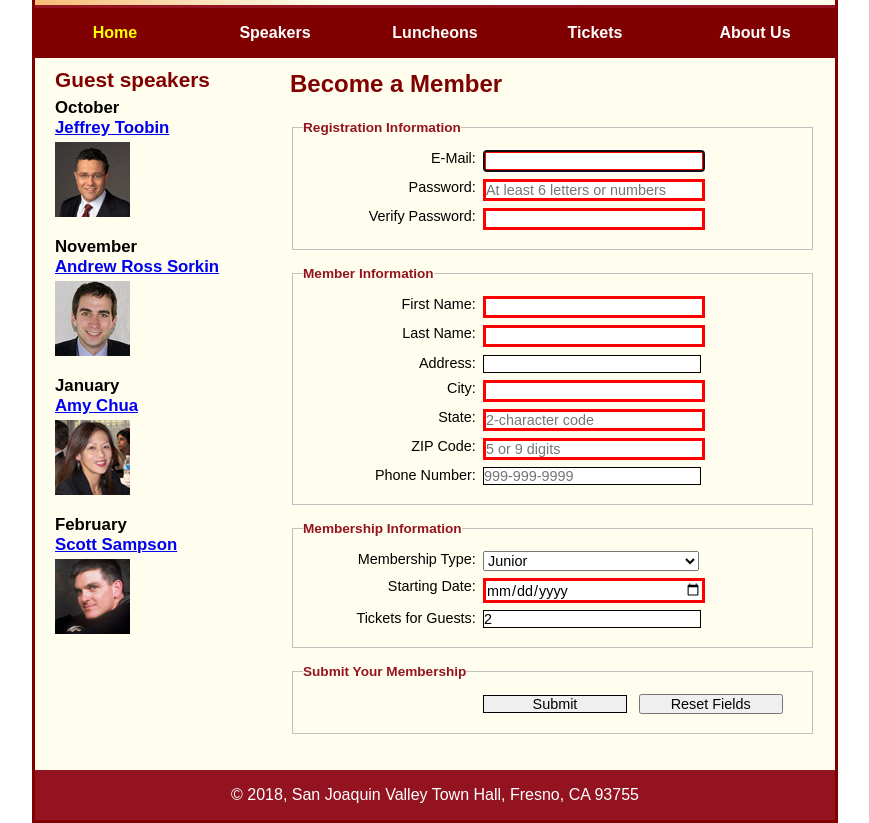
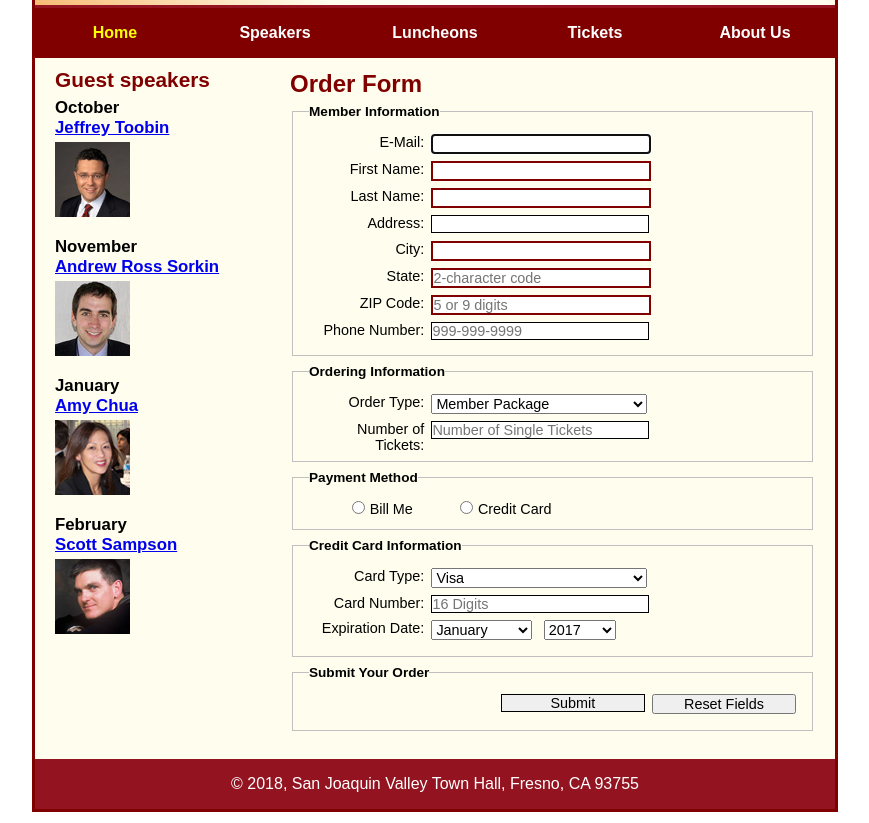
Before and after one commit to mabrjo/hml-matt-calvin, a plain HTML site: page html-css/wk06-assignment-exercise-files/town_hall_3/tickets.html in a window 1280 px wide. Shown: the part 110-933 px from the top of the page, without its empty margins (205-1074 px from the left). Drawn offline with Linux system fonts and the light colour scheme.

Commit message:
finished 13-1 assignment, swapping to have map finish extras

```diff
--- a/html-css/wk06-assignment-exercise-files/town_hall_3/styles/tickets.css
+++ b/html-css/wk06-assignment-exercise-files/town_hall_3/styles/tickets.css
@@ -47,20 +47,37 @@ header img {
 }
 /* the styles for the form */
 fieldset {
-    margin-top: 1em;
-    margin-bottom: 1em;
-    padding-top: .5em;
+    margin-top: 0;
+    margin-bottom: .5em;
+	padding-top: .5em;
+	padding-bottom: .5em;
+	padding-right: 1em;
+	padding-left: 1em;
 }
 legend {
-    color: #931420;
+    color: black;
     font-weight: bold;
     font-size: 85%;
     margin-bottom: .5em;
 }
 label {
     float: left;
-    width: 12em;
+    width: 8em;
     text-align: right;
+}
+#paymentfield label{
+	float:none;
+
+}
+#paymentfield input{
+	width: auto;
+	margin-left: 3em;
+}
+#Month_Exp{
+	width:7em;
+}
+#Year_Exp{
+	width:5em;
 }
 label, input, select {
 	font-size: 90%;
@@ -71,19 +88,21 @@ input, select {
     margin-bottom: .5em;
 }
 input:required, input[required] {
-	border: 3px solid red;
+	border: 2px solid #800000;
 }
 input:valid {
 	border: 1px solid black;
 }
 input:invalid {
 	box-shadow: none;
+	border: 2px solid #800000;
 }
 br {
     clear: both;
 }
 #buttons input {
 	width: 10em;
+	float:right;
 }
 /* the styles for the navigation menu */
 #nav_menu ul {
--- a/html-css/wk06-assignment-exercise-files/town_hall_3/tickets.html
+++ b/html-css/wk06-assignment-exercise-files/town_hall_3/tickets.html
@@ -7,6 +7,35 @@
 	<link rel="shortcut icon" href="images/favicon.ico">
 	<link rel="stylesheet" href="styles/normalize.css">
 	<link rel="stylesheet" href="styles/tickets.css">
+	<script>
+
+	window.rInterval=function(a,b){var c=Date.now,d=window.requestAnimationFrame,e=c(),f,g=function(){c()-e<b||(e+=b,a());f||d(g)};d(g);return{clear:function(){f=1}}};
+window.rtimeOut=function(a,b){var c=Date.now,d=window.requestAnimationFrame,e=c(),f,g=function(){c()-e<b?f||d(g):a()};d(g);return{clear:function(){f=1}}};
+
+
+	var interval1,timeout1;
+window.onload=function(){
+ interval1=window.rInterval(function(){removeResets()},10000);
+ timeout1=window.rtimeOut(function(){console.log('timeout1')},5000);
+}
+
+function removeResets() {
+element = document.querySelectorAll('input');
+	for (i = 0; i < element.length; i++ ) {
+		if (element[i].classList.contains("reset")) {
+			element[i].classList.remove("reset");
+		}
+	}
+}
+function addResets() {
+	element = document.querySelectorAll('input');
+	for (i = 0; i < element.length; i++ ) {
+	 element[i].classList.add("reset");
+	}
+
+}
+
+</script>
 </head>
 
 <body>
@@ -33,23 +62,14 @@
 	</nav>
 	<main>
 		<section>
-			<h1>Become a Member</h1>
+			<h1>Order Form</h1>
     		<form action="register_account.html" method="get"
         		name="registration_form" id="registration_form">
     			<fieldset>
-	        		<legend>Registration Information</legend>
+	        		<legend>Member Information</legend>
 	        		<label for="email">E-Mail:</label>
-	        		<input type="email" name="email" id="email" autofocus required><br>
-	        		<label for="password">Password:</label>
-	        		<input type="password" name="password" id="password" required
-	                   	   placeholder="At least 6 letters or numbers"
-	                   	   pattern="[a-zA-Z0-9]{6,}" title="Must be at least 6 alphanumeric characters"><br>
-	        		<label for="verify">Verify Password:</label>
-	        		<input type="password" name="verify" id="verify" required><br>
-    			</fieldset>
-    			<fieldset>
-        			<legend>Member Information</legend>
-        			<label for="first_name">First Name:</label>
+					<input type="email" name="email" id="email" autofocus required><br>
+					<label for="first_name">First Name:</label>
 					<input type="text" name="first_name" id="first_name" required><br>
 					<label for="last_name">Last Name:</label>
 					<input type="text" name="last_name" id="last_name" required><br>
@@ -67,23 +87,61 @@
 				       	   pattern="\d{3}[\-]\d{3}[\-]\d{4}" title="Must be 999-999-999 format"><br>
 				</fieldset>
 				<fieldset>
-					<legend>Membership Information</legend>
-					<label for="membership_type">Membership Type:</label>
-					<select name="membership_type" id="membership_type">
-				    	<option value="j">Junior</option>
-				    	<option value="r">Regular</option>
-				    	<option value="c">Charter</option>
+					<legend>Ordering Information</legend>
+					<label for="Order_Type">Order Type:</label>
+					<select name="Order_Type" id="Order_Type">
+				    	<option value="m">Member Package</option>
+				    	<option value="d">Donor Package</option>
+				    	<option value="s">Single Ticket</option>
 					</select><br>
-					<label for="starting_date">Starting Date:</label>
-					<input type="date" name="starting_date" id="starting_date" required><br>
-					<label for="tickets">Tickets for Guests:</label>
-					<input type="number" name="tickets" id="tickets" value="2" min="1" max="4" placeholder="from 1 to 4"><br>
+					<label for="tickets">Number of Tickets:</label>
+					<input type="text" name="tickets" id="tickets" placeholder="Number of Single Tickets"><br>
+				</fieldset>
+				<fieldset id="paymentfield">
+					<legend>Payment Method</legend>
+					<input type="radio" name="Payment" id="Bill_Me" value="Bill_Me">
+					<label for="Bill_Me">Bill Me</label>
+
+					<input type="radio" name="Payment" id="Credit_Card" value="Credit_card">
+					<label for="Credit_Card">Credit Card</label>
+				</fieldset>
+				<fieldset>
+					<legend>Credit Card Information</legend>
+					<label for="Card_Type">Card Type:</label>
+					<select name="Card_Type" id="Card_Type">
+				    	<option value="v">Visa</option>
+				    	<option value="m">MasterCard</option>
+				    	<option value="d">Discover</option>
+					</select><br>
+					<label for="Card_Number">Card Number:</label>
+					<input type="text" name="Card_Number" id="Card_Number" placeholder="16 Digits" pattern="\d{16}"><br>
+					<label for="Expiration_Date">Expiration Date:</label>
+					<select name="Expiration_Date" id="Month_Exp">
+				    	<option value="01">January</option>
+				    	<option value="02">February</option>
+						<option value="03">March</option>
+						<option value="04">April</option>
+				    	<option value="05">May</option>
+						<option value="06">June</option>
+						<option value="07">July</option>
+				    	<option value="08">August</option>
+						<option value="09">September</option>
+						<option value="10">October</option>
+				    	<option value="11">November</option>
+				    	<option value="12">December</option>
+					</select>
+					<select name="Expiration_Date" id="Year_Exp">
+				    	<option value="2017">2017</option>
+				    	<option value="2018">2018</option>
+						<option value="2019">2019</option>
+						<option value="2020">2020</option>
+				    	<option value="2021">2021</option>
+					</select><br>
 				</fieldset>
 				<fieldset id="buttons">
-					<legend>Submit Your Membership</legend>
-					<label>&nbsp;</label>
-					<input type="submit" id="submit" value="Submit">
-					<input type="reset" id="reset" value="Reset Fields"><br>
+					<legend>Submit Your Order</legend>
+					<input type="reset" id="reset" value="Reset Fields" onclick="addResets()">
+					<input type="submit" id="submit" value="Submit"><br>
 				</fieldset>
 			</form>
 		</section>
```
Also changed, not shown: html-css/index.html (+1 -0 lines).
